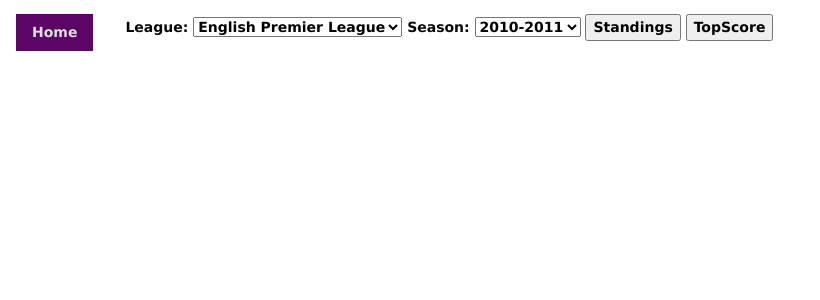
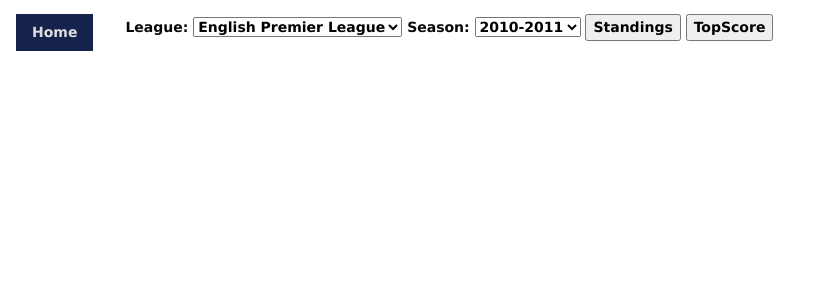
Before and after one commit to dungpa45/football-web, a Flask app: template templates/standing.html in a window 1280 px wide. Shown: the top 300 px of the page, without its empty margins (0-820 px from the left). Run offline with Flask 2, Linux system fonts and the light colour scheme; the template is opened without the code that fills it, so the values that code supplies are empty.

Commit message:
change color

```diff
--- a/static/style.css
+++ b/static/style.css
@@ -18,7 +18,7 @@
   padding-top: 12px;
   padding-bottom: 12px;
   text-align: left;
-  background-color: #5b0666;
+  background-color: #14224c;
   color: white;
 }
 
@@ -26,7 +26,7 @@
     display: block;
 }
 #topbar {
-  background: #5b0666;
+  background: #14224c;
   color: #ddd;
   /* text-align: justify; */
   /* font-size: smaller; */
```
Also changed, not shown: static/league_logo/39.png.
